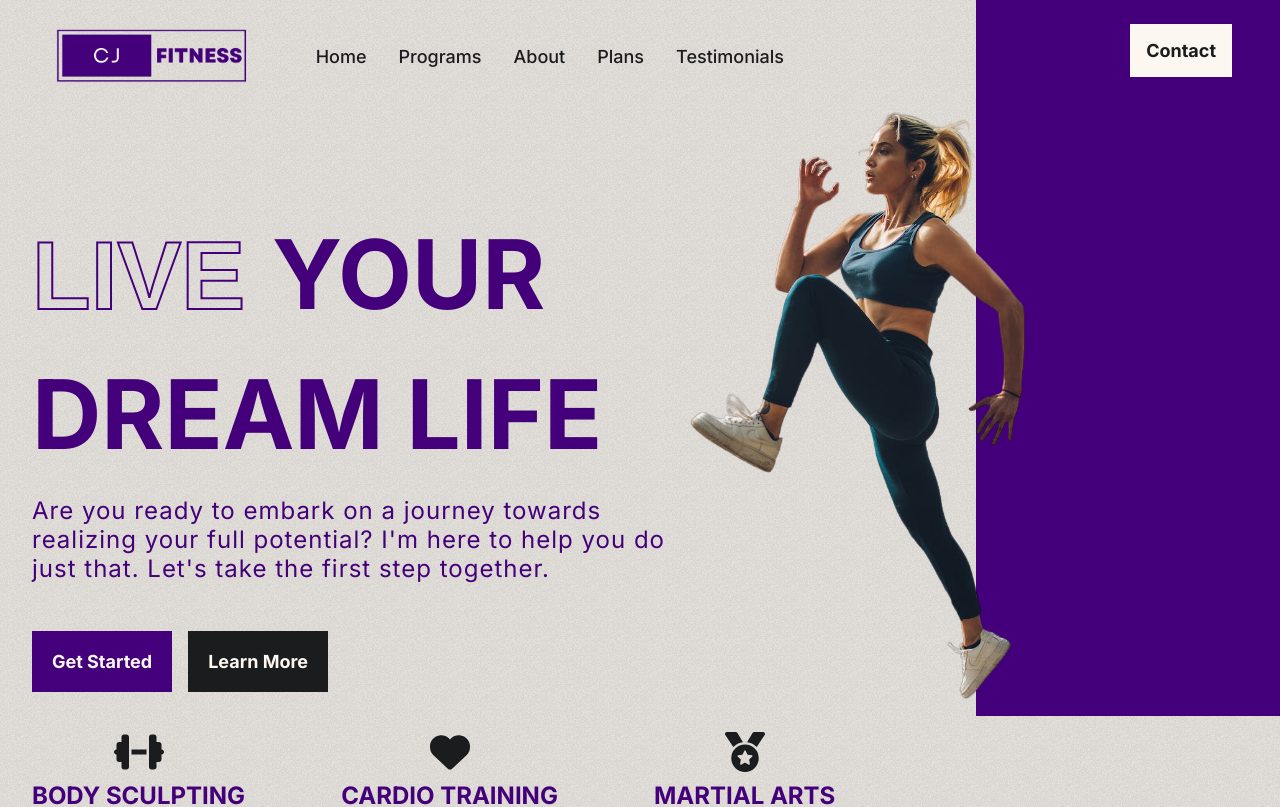
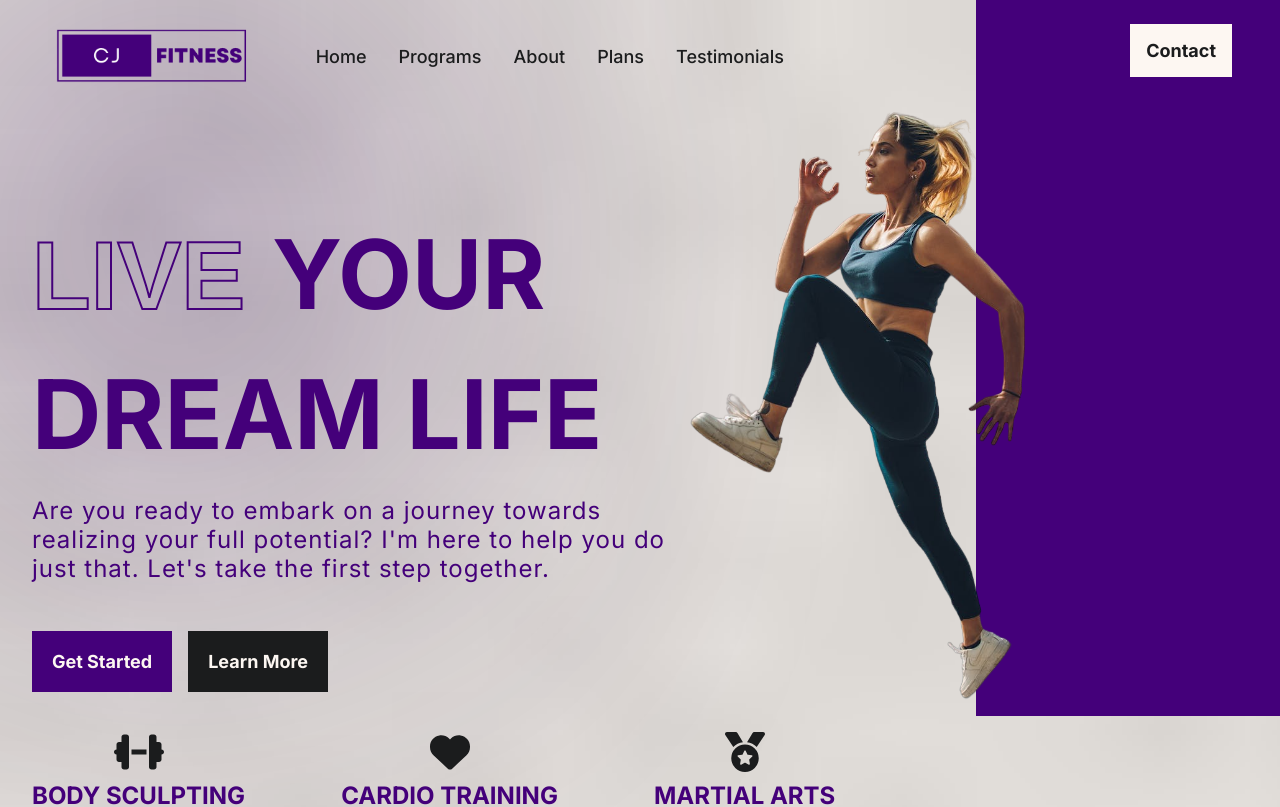
Before and after one commit to veronika-pomy/Fitness-Portfolio, a React (Create React App) app: page / in a window 1280 px wide. Shown: the top 807 px of the page. Built offline with nearby package versions, Linux system fonts and the light colour scheme.

Commit message:
added background size prop for image

```diff
--- a/src/App.css
+++ b/src/App.css
@@ -20,7 +20,8 @@
 
 .app-container {
   background-image: url(../src/assets/imgs/background.png);
-  /* mix-blend-mode: overlay; */
+  background-size: cover;
+  mix-blend-mode: overlay;
   background-color: var(--appColor);
   display: flex;
   flex-direction: column;
```
